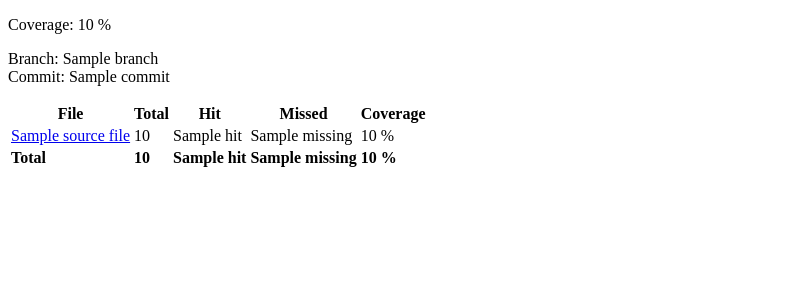
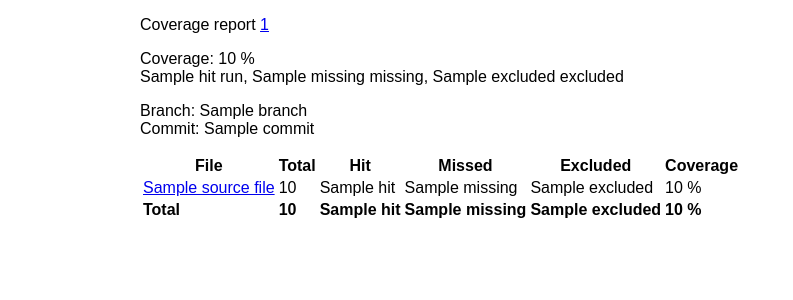
Before and after one commit to snorfalorpagus/covered-server, a Flask app: template app/templates/view_index.j2 in a window 1280 px wide. Shown: the top 300 px of the page, without its empty margins (0-793 px from the left). Run offline with Flask 2, Linux system fonts and the light colour scheme; the template is opened without the code that fills it: most values are stand-ins (such as "Sample title", 1, 10 or a date in 2020); parts of the project's set-up code (start-up, migrations or seed data) failed here and were passed over.

Commit message:
Improved formatting

```diff
--- a/app/static/styles.css
+++ b/app/static/styles.css
@@ -12,7 +12,7 @@ h1 {
 .code {
     border-spacing: 0;
     border-collapse: separate;
-    min-width: 700px;
+    width: 100%;
 }
 .code pre {
     margin: 0;
@@ -30,3 +30,9 @@ h1 {
 .coverage_row_total {
     font-weight: bold;
 }
+
+#content {
+  max-width: 1000px;
+  margin: 0 auto;
+  font-family: sans-serif;
+}
--- a/app/templates/base.j2
+++ b/app/templates/base.j2
@@ -6,7 +6,9 @@
 {% endblock %}
 </head>
 <body>
+  <div id="content">
 {% block content %}
 {% endblock %}
+  </div>
 </body>
 </html>
--- a/app/templates/coverage.j2
+++ b/app/templates/coverage.j2
@@ -6,6 +6,8 @@
 {% endblock %}
 
 {% block content %}
+<p>Coverage report <a href="{{ url_for("covered.index", uuid=uuid) }}">{{ uuid }}</a></p>
+
 <h1>{{ path }}</h1>
 
 <p>
--- a/app/templates/view_index.j2
+++ b/app/templates/view_index.j2
@@ -1,7 +1,11 @@
 {% extends "base.j2" %}
 
 {% block content %}
-<p>Coverage: {{ "%.0f"|format(summary["coverage"]) }} %</p>
+<p>Coverage report <a href="{{ url_for("covered.index", uuid=uuid) }}">{{ uuid }}</a></p>
+<p>
+Coverage: {{ "%.0f"|format(summary["coverage"]) }} %<br />
+{{ summary["hit"] }} run, {{ summary["missing"] }} missing, {{ summary["excluded"] }} excluded
+</p>
 
 {% if git["branch"] %}
 <p>
@@ -18,11 +22,12 @@ Commit: {{ git["commit"] }}
 <th>Total</th>
 <th>Hit</th>
 <th>Missed</th>
+<th>Excluded</th>
 <th>Coverage</th>
 </thead>
 <tbody>
 
-{% macro coverage_row(name, total, hit, miss, coverage, is_total=False) %}
+{% macro coverage_row(name, total, hit, miss, excluded, coverage, is_total=False) %}
 {% if is_total %}
 <tr class="coverage_row_total">
 <td>{{ name }}</td>
@@ -33,14 +38,15 @@ Commit: {{ git["commit"] }}
 <td>{{ total }}</td>
 <td>{{ hit }}</td>
 <td>{{ miss }}</td>
+<td>{{ excluded }}</td>
 <td>{{ "%.0f"|format(coverage) }} %</td>
 </tr>
 {%- endmacro %}
 
 {% for source_file in source_files %}
-{{ coverage_row(source_file["name"], source_file["summary"]["total"], source_file["summary"]["hit"], source_file["summary"]["missing"], source_file["summary"]["coverage"])}}
+{{ coverage_row(source_file["name"], source_file["summary"]["total"], source_file["summary"]["hit"], source_file["summary"]["missing"], source_file["summary"]["excluded"], source_file["summary"]["coverage"])}}
 {% endfor %}
-{{ coverage_row("Total", summary["total"], summary["hit"], summary["missing"], summary["coverage"], is_total=True)}}
+{{ coverage_row("Total", summary["total"], summary["hit"], summary["missing"], summary["excluded"], summary["coverage"], is_total=True)}}
 
 </tbody>
 </table>
```
Also changed, not shown: app/views.py (+11 -3 lines).
